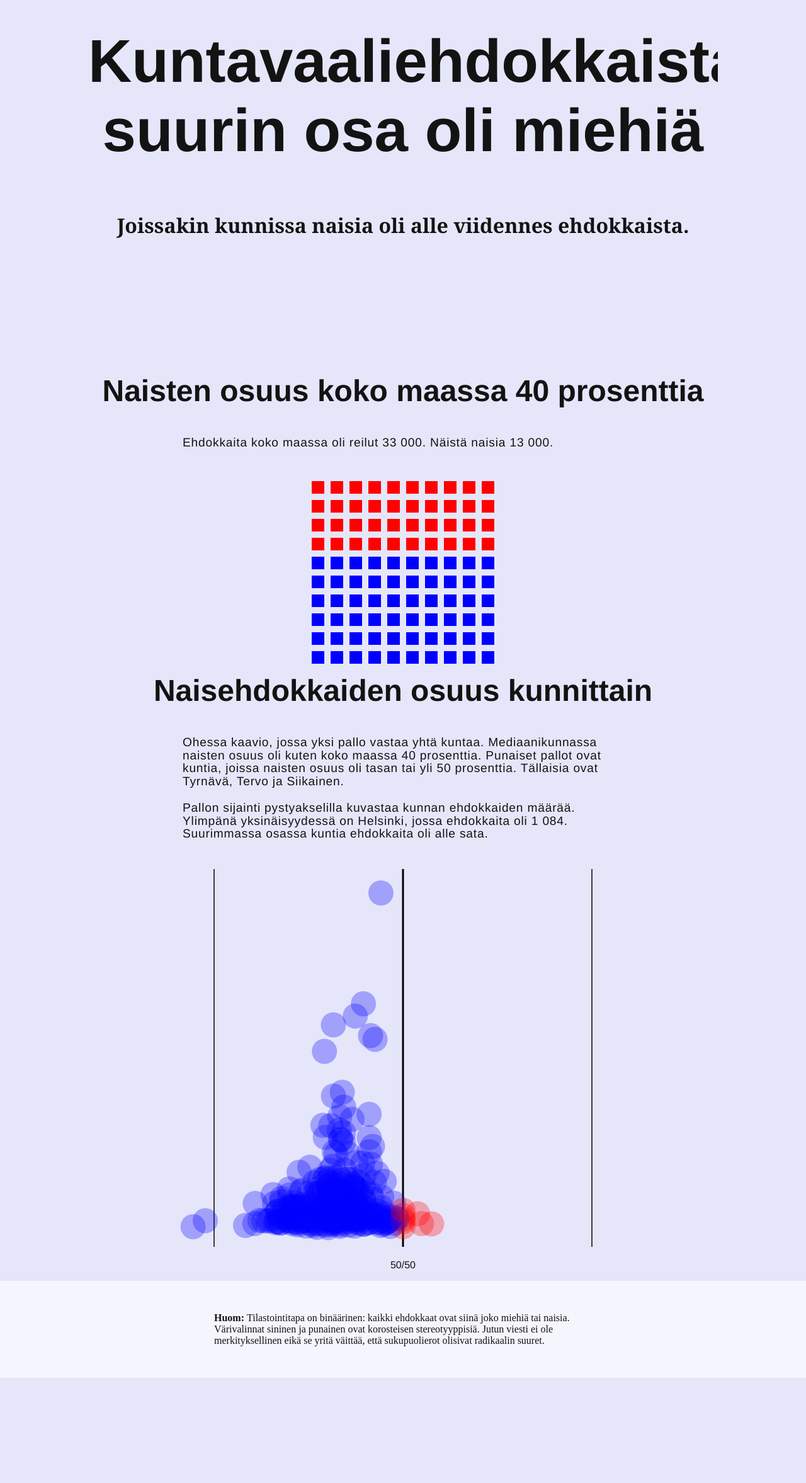
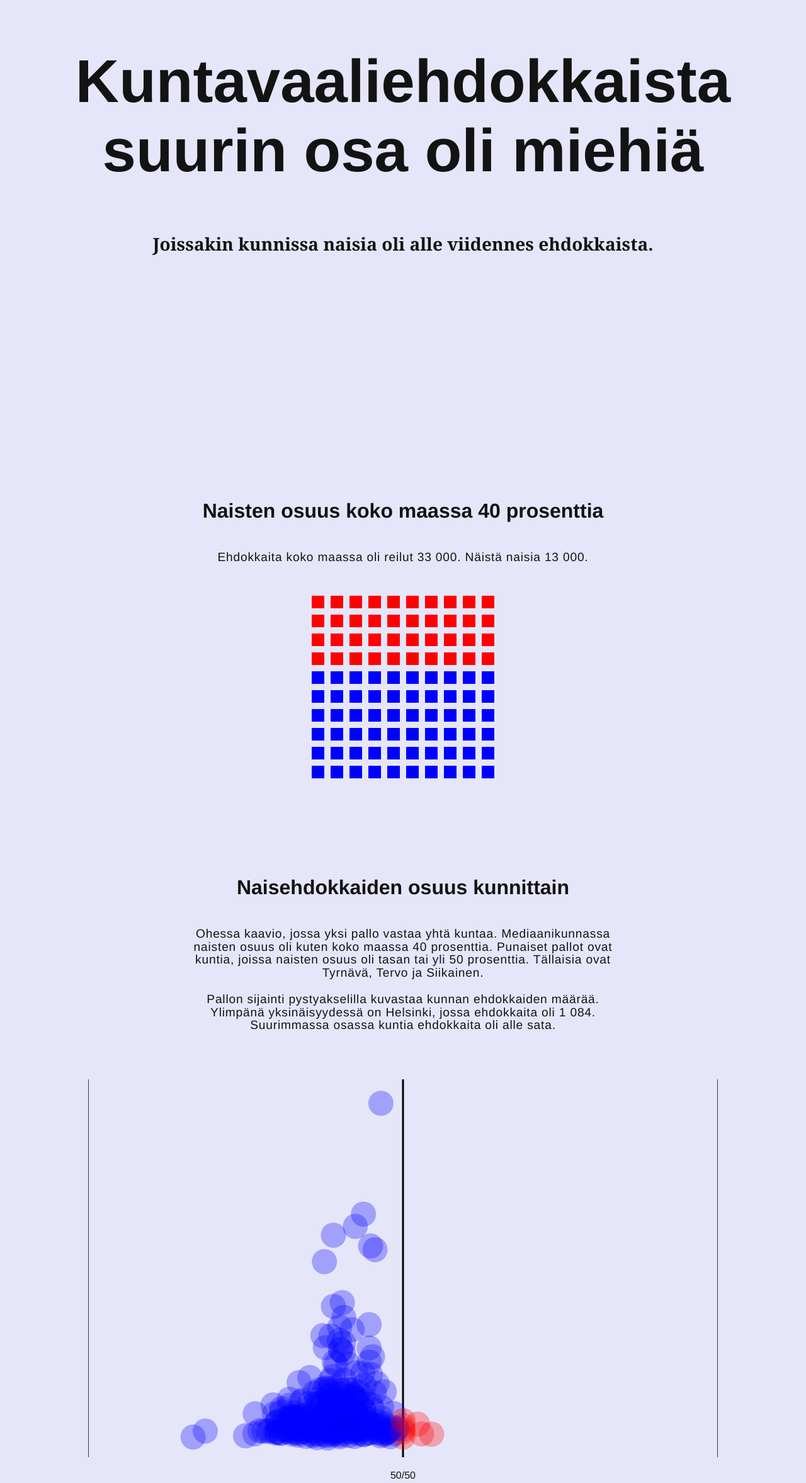
Before and after one commit to leokosola/kuntavaalidata, a plain HTML site: page index.html in a window 1280 px wide. Shown: the part 217-2572 px from the top of the page at 63% size. Before the commit the page ends 2405 px from the top, so only its background shows below. Drawn offline with nearby package versions, Linux system fonts and the light colour scheme.

Commit message:
Add files via upload

```diff
--- a/script.js
+++ b/script.js
@@ -19,20 +19,12 @@ waffle
 var w = 1000;
 var h = 600;
 var radius = 5;
-var koordinaatit = [
-    [37,134],
-    [27,98],
-    [41,29],
-    [35,131],
-    [37,94],
-    [47,58],
-    [42,45]
-];
 
 const svg = d3.select(".gender-scatter")
 .append("svg")
-.attr("width", w)
-.attr("height", h);
+// .attr("width", w)
+// .attr("height", h)
+.attr("viewBox", "0 0 1000 600");
 
 const text = d3.select(".gender-scatter")
 .append("p")
@@ -40,10 +32,11 @@ const text = d3.select(".gender-scatter")
 .style("font-family", "'Helvetica', 'Arial', sans-serif")
 .text("50/50");
 
+
 svg.append("line")
-    .attr("x1", 200)
+    .attr("x1", 0)
     .attr("y1", 0)
-    .attr("x2", 200)
+    .attr("x2", 0)
     .attr("y2", h)
     .attr("stroke", "black")
     .attr("stroke-width", 1.5);
@@ -57,9 +50,9 @@ svg.append("line")
     .attr("stroke-width", 3);
 
 svg.append("line")
-    .attr("x1", 800)
+    .attr("x1", 1000)
     .attr("y1", 0)
-    .attr("x2", 800)
+    .attr("x2", 1000)
     .attr("y2", h)
     .attr("stroke", "black")
     .attr("stroke-width", 1.5);
--- a/styles.css
+++ b/styles.css
@@ -22,8 +22,14 @@ body {
 .wrap {
     margin: 0 auto;
     width: 100%;
-    max-width: 1000px;
+    /* max-width: 1000px; */
     overflow-x: hidden;
+}
+
+/* Sections */
+
+.koko-maa, .kunnat {
+    margin: 150px 0;
 }
 
 .aloitus {
@@ -31,6 +37,9 @@ body {
     display: flex;
     flex-direction: column;
     justify-content: center;
+    margin: 0 auto;
+    max-width: 1200px;
+    padding: 30px;
 }
 
 .leipis {
@@ -41,12 +50,13 @@ body {
     line-height: 1.2rem;
     letter-spacing: 0.03rem;
     padding: 15px;
+    text-align: center;
 }
 
 
 h1 {
     font-family: 'Helvetica', 'Arial', sans-serif;
-    font-size: 1.5rem;
+    font-size: 1.7rem;
     text-align: center;
 }
 
@@ -93,6 +103,7 @@ div.bar {
     max-width: 1000px;
     overflow-x: hidden;
     height: auto;
+    padding: 30px 0;
 }
 
 footer {
@@ -114,15 +125,15 @@ footer p {
 
 @media only screen and (min-width: 600px) {
     h1 {
-        font-size: 6rem;
+        font-size: 3rem;
     }
 
     h2 {
-        font-size: 3rem;
+        font-size: 2rem;
     }
 
     p.ingressi {
-        font-size: 2rem;
+        font-size: 1.75rem;
     }
 
     .leipis {
@@ -131,3 +142,12 @@ footer p {
         letter-spacing: 0.05rem;
     }
 }
+
+@media only screen and (min-width: 768px) {
+    h1 { font-size: 4rem; }
+    h1 { font-size: 3rem; }
+}
+
+@media only screen and (min-width: 1200px) {
+    h1 { font-size: 6rem; }
+}
```
